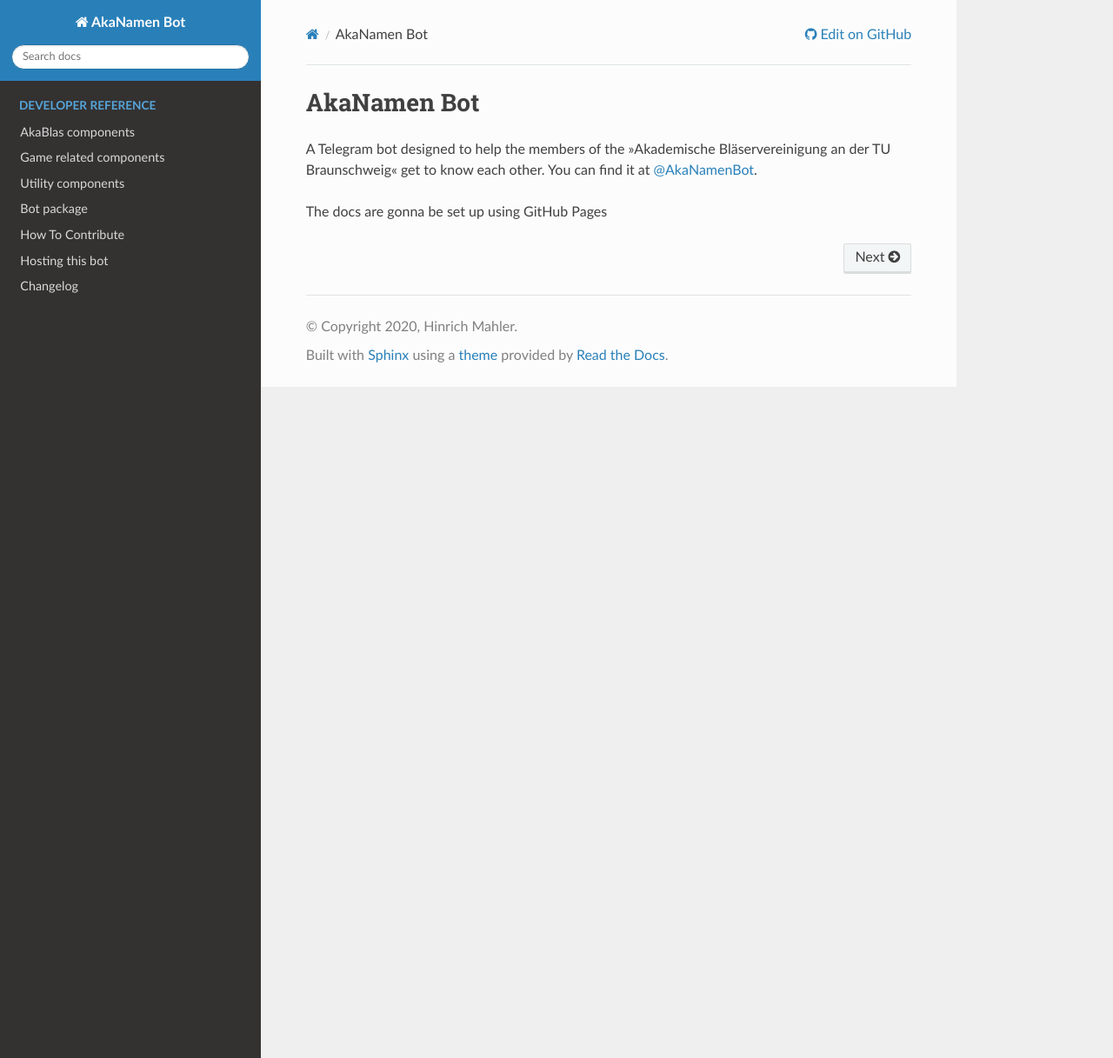
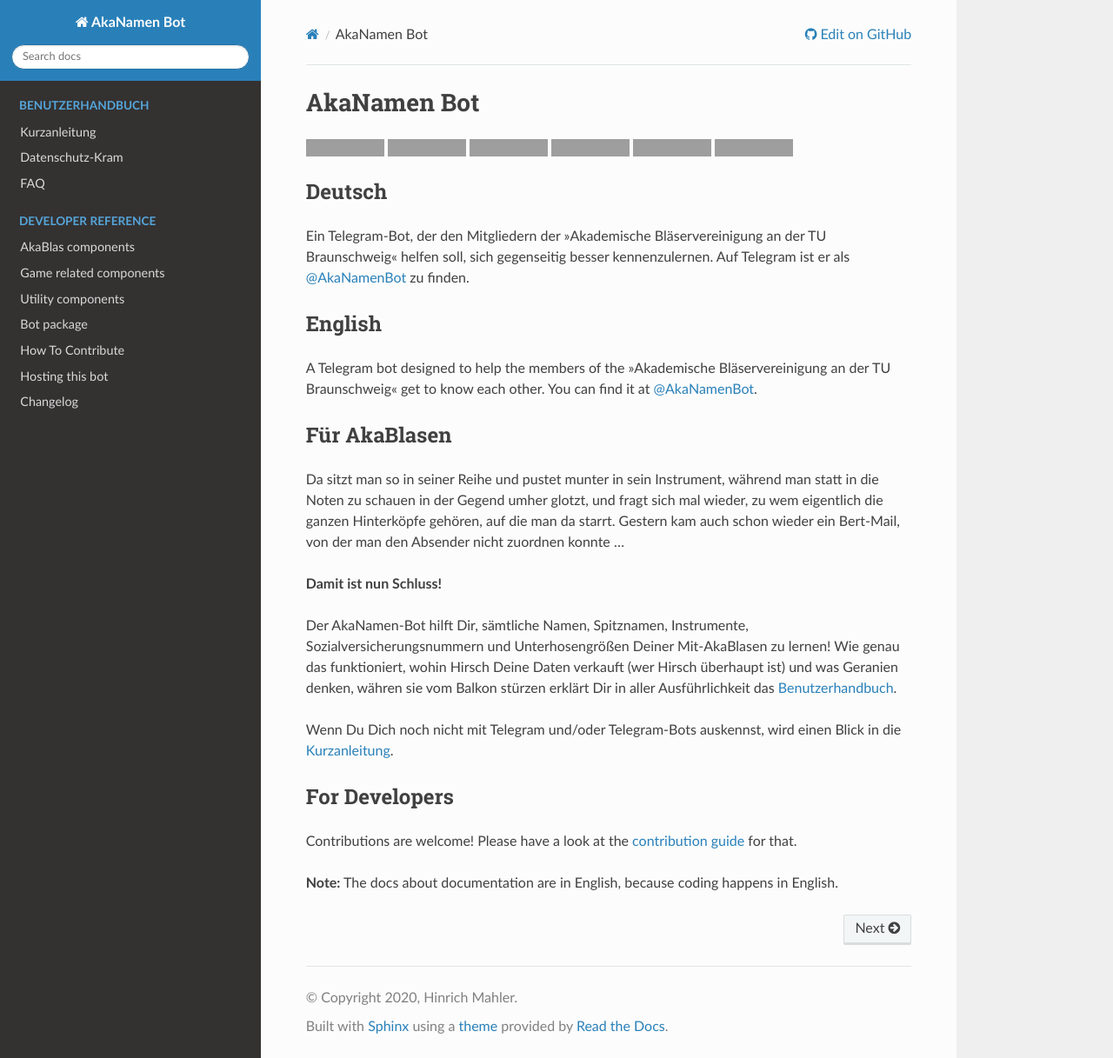
Before and after one commit to AkaBlas/AkaNamen-Bot, a Sphinx documentation site: the page built from docs/source/index.rst, in a window 1280 px wide and 1217 px high. Shown: the whole window at 87% size. Built offline with Sphinx 7.4.7 and the Read the Docs theme 2.0.0, drawn with Linux system fonts in a browser that asks for light colours; pages that are not in the unit, such as notebooks, are missing from menus; grey boxes are pictures that could not be loaded.

Commit message:
Get started on user guide

```diff
--- a/README.rst
+++ b/README.rst
@@ -1,9 +1,60 @@
 AkaNamen Bot
 ============
 
+.. image:: https://img.shields.io/badge/python-3.7%20%7C%203.8-blue
+   :target: https://www.python.org/doc/versions/
+   :alt: Supported Python versions
+
+.. image:: https://img.shields.io/badge/backend-python--telegram--bot-blue
+   :target: https://python-telegram-bot.org/
+   :alt: Backend: python-telegram-bot
+
+.. image:: https://img.shields.io/badge/documentation-is%20here-orange
+   :target: https://bibo-joshi.github.io/AkaNamen-Bot/
+   :alt: Documentation
+
+.. image:: https://img.shields.io/badge/chat%20on-Telegram-blue
+   :target: https://t.me/AkaNamenBot
+   :alt: Telegram Chat
+
+.. image:: https://github.com/Bibo-Joshi/AkaNamen-Bot/workflows/GitHub%20Actions/badge.svg
+   :target: https://github.com/Bibo-Joshi/AkaNamen-Bot/
+   :alt: Github Actions workflow
+
+.. image:: https://codecov.io/gh/Bibo-Joshi/AkaNamen-Bot/branch/master/graph/badge.svg
+   :target: https://codecov.io/gh/Bibo-Joshi/AkaNamen-Bot
+   :alt: Code coverage
+
+Deutsch
+-------
+Ein Telegram-Bot, der den Mitgliedern der »Akademische Bläservereinigung an der TU Braunschweig« helfen soll, sich gegenseitig besser kennenzulernen.
+Auf Telegram ist er als `@AkaNamenBot`_ zu finden.
+
+English
+-------
 A Telegram bot designed to help the members of the »Akademische Bläservereinigung an der TU Braunschweig« get to know each other.
 You can find it at `@AkaNamenBot`_.
 
+Für AkaBlasen
+-------------
+
+Da sitzt man so in seiner Reihe und pustet munter in sein Instrument, während man statt in die Noten zu schauen in der Gegend umher glotzt, und fragt sich mal wieder, zu wem eigentlich die ganzen Hinterköpfe gehören, auf die man da starrt. Gestern kam auch schon wieder ein Bert-Mail, von der man den Absender nicht zuordnen konnte …
+
+**Damit ist nun Schluss!**
+
+Der AkaNamen-Bot hilft Dir, sämtliche Namen, Spitznamen, Instrumente, Sozialversicherungsnummern und Unterhosengrößen Deiner Mit-AkaBlasen zu lernen!
+Wie genau das funktioniert, wohin Hirsch Deine Daten verkauft (wer Hirsch überhaupt ist) und was Geranien denken, währen sie vom Balkon stürzen erklärt Dir in aller Ausführlichkeit das `Benutzerhandbuch`_.
+
+Wenn Du Dich noch nicht mit Telegram und/oder Telegram-Bots auskennst, wird einen Blick in die :ref:`quickstart`.
+
 .. _`@AkaNamenBot`: http://t.me/AkaNamenBot
+.. _`Benutzerhandbuch`: https://bibo-joshi.github.io/AkaNamen-Bot/
 
-The docs are gonna be set up using GitHub Pages
+For Developers
+--------------
+
+Contributions are welcome! Please have a look at the `contribution guide`_ for that.
+
+**Note:** The docs about documentation are in English, because coding happens in English.
+
+.. _`contribution guide`: https://bibo-joshi.github.io/AkaNamen-Bot/contributing.html
--- a/docs/source/conf.py
+++ b/docs/source/conf.py
@@ -38,7 +38,7 @@
 
 # Use intersphinx to reference the python-telegram-bot docs
 intersphinx_mapping = {'telegram': ('https://python-telegram-bot.readthedocs.io/en/latest/', None),
-                       'https://docs.python.org/': None}
+                       'https://docs.python.org/3/': None}
 
 # Include special members in doc
 napoleon_include_special_with_doc = True
--- a/docs/source/index.rst
+++ b/docs/source/index.rst
@@ -4,6 +4,14 @@
    contain the root `toctree` directive.
 
 .. include:: ../../README.rst
+
+.. toctree::
+   :hidden:
+   :caption: Benutzerhandbuch
+
+   quickstart
+   privacy
+   faq
 
 .. toctree::
    :hidden:
--- a/docs/source/utils.rst
+++ b/docs/source/utils.rst
@@ -3,7 +3,6 @@
 
 .. toctree::
 
-    components.constants
     components.helpers
     components.picklablebase
     components.types
```
Also changed, not shown: docs/source/faq.rst (added, +75 -0 lines), docs/source/privacy.rst (added, +55 -0 lines), docs/source/quickstart.rst (added, +22 -0 lines), 4 other files.
